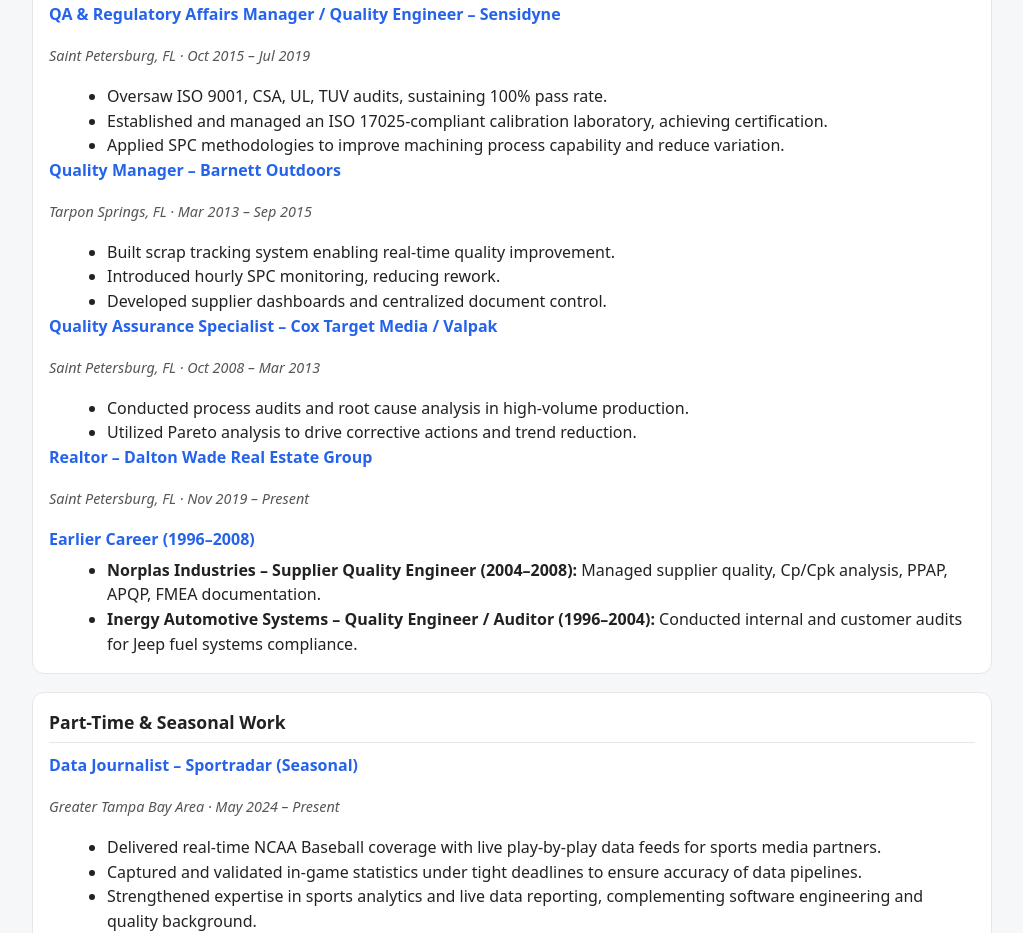
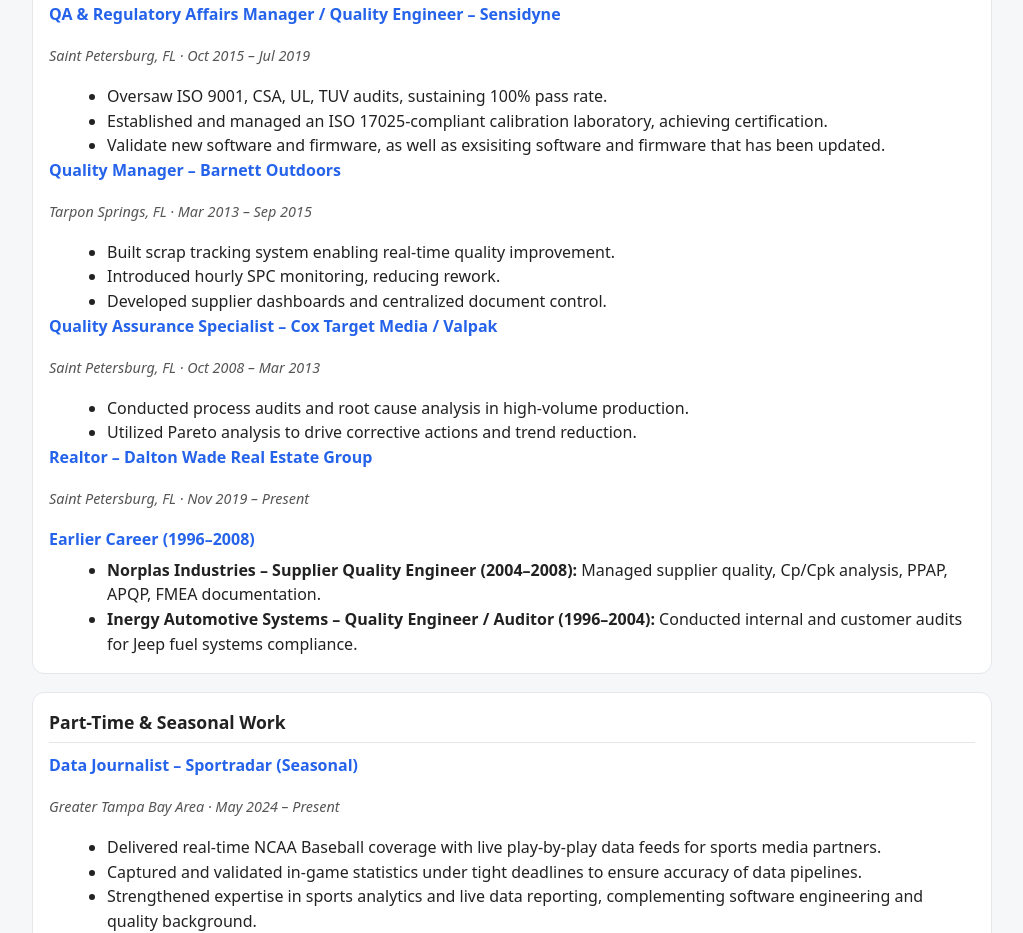
Before and after one commit to aclem14/resume-website, a plain HTML site: page index.html in a window 1280 px wide. Shown: the part 1140-2073 px from the top of the page, without its empty margins (128-1151 px from the left). Drawn offline with Linux system fonts and the light colour scheme.

Commit message:
Update resume site

```diff
--- a/index.html
+++ b/index.html
@@ -99,7 +99,7 @@
         <ul>
           <li>Oversaw ISO 9001, CSA, UL, TUV audits, sustaining 100% pass rate.</li>
           <li>Established and managed an ISO 17025-compliant calibration laboratory, achieving certification.</li>
-          <li>Applied SPC methodologies to improve machining process capability and reduce variation.</li>
+          <li>Validate new software and firmware, as well as exsisiting software and firmware that has been updated.</li>
         </ul>
       </article>
 
```
